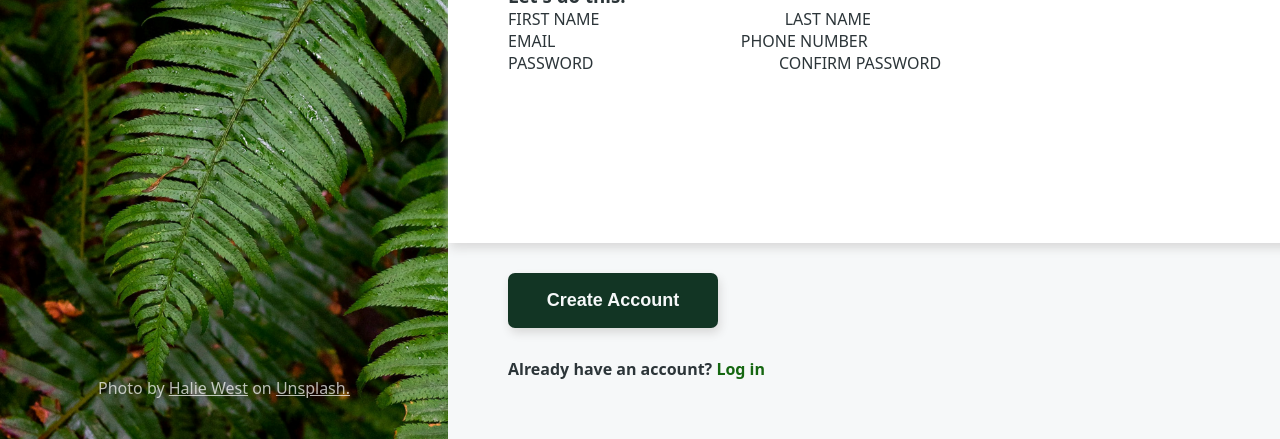
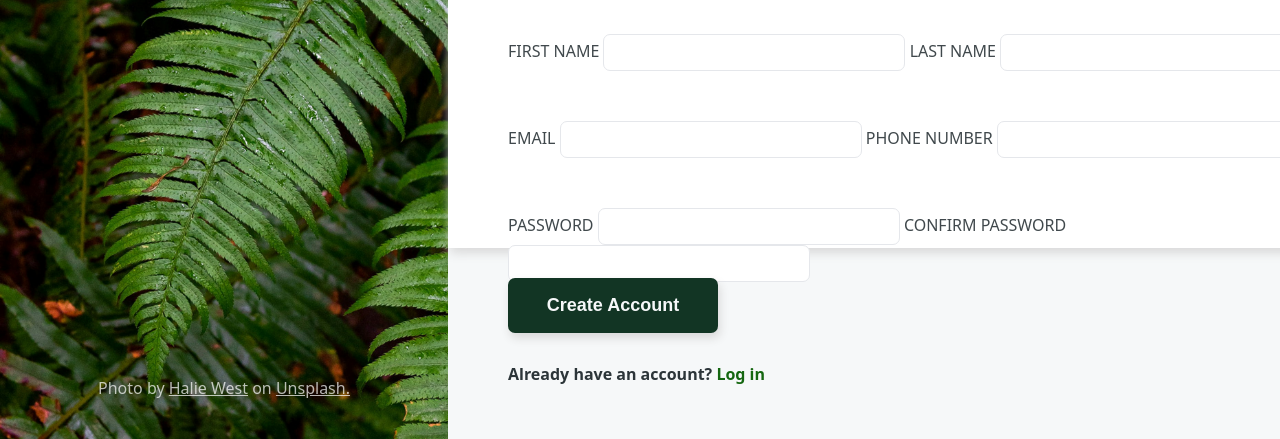
Before and after one commit to biddenboi/Sign-Up-Form, a plain HTML site: page index.html in a window 1280 px wide. Shown: the part 361-800 px from the top of the page. Drawn offline with Linux system fonts and the light colour scheme.

Commit message:
changed div seperators in form to p seperators for reability and W3C standards

```diff
--- a/index.html
+++ b/index.html
@@ -18,24 +18,24 @@
         <h3>Welcome to the Tasklet Sign up page, you must create a new account or sign in to continue. <br><br> You are almost done!</h3>
         <form action="" class="login">
             <h3>Let's do this!</h3>
-            <div>
+            <p>
                 <label for="firstName">FIRST NAME</label>
                 <input type="text" id="firstName">
                 <label for="lastName">LAST NAME</label>
                 <input type="text" id="lastName">
-            </div>
-            <div>
+            </p>
+            <p>
                 <label for="email">EMAIL</label>
                 <input type="email" id="email">
                 <label for="phoneNumber">PHONE NUMBER</label>
                 <input type="tel" id="phoneNumber">
-            </div>
-            <div>
+            </p>
+            <p>
                 <label for="password">PASSWORD</label>
                 <input type="password" id="password">
                 <label for="confirmPassword">CONFIRM PASSWORD</label>
                 <input type="password" id="confirmPassword">
-            </div>
+            </p>
         </form>
         <button type="submit">Create Account</button>
         <p>Already have an account? <a href="">Log in</a></p>
--- a/styles.css
+++ b/styles.css
@@ -63,10 +63,13 @@ div.formArea > h3 {
 }
 
 div.formArea form.login {
+    display:flex;
+    flex-direction: column;
+    gap:50px;
     background-color: var(--white);
     width:100%;
-    padding:60px;
-    height:25%;
+    padding: 25px 60px;
+    height:35%;
     box-shadow: 2px 5px 10px rgb(217, 217, 217);
 }
 
@@ -104,3 +107,22 @@ div.banner > p {
 body {
     display:flex;
 }
+
+form.login > h3 {
+    font-size:30px;
+}
+
+form.login input {
+    border: 1px solid #E5E7EB;
+    border-radius: 7px;
+    height:35px;
+    width:300px;
+}
+
+form.login label {
+    color:var(--gunmetal);
+    opacity: .9;
+    font-weight: normal;
+    font-size:16px;
+
+}
```
